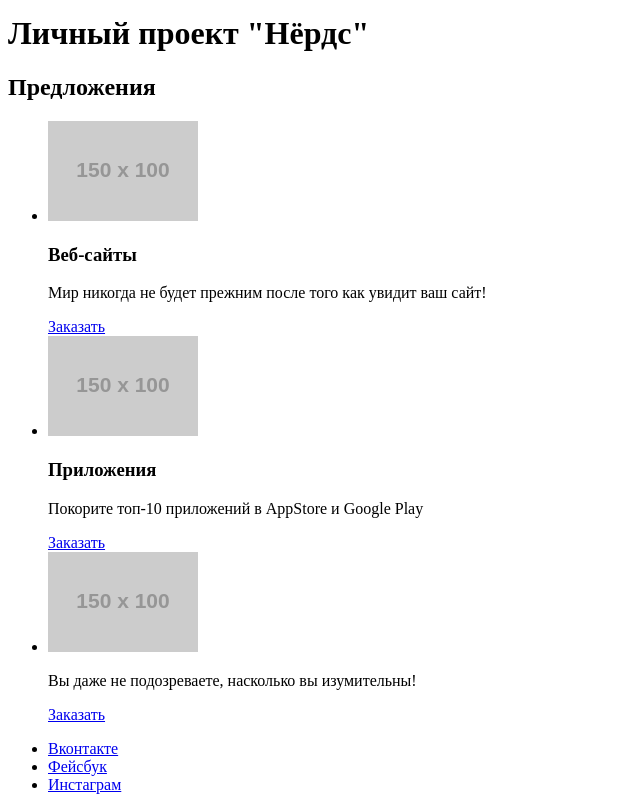
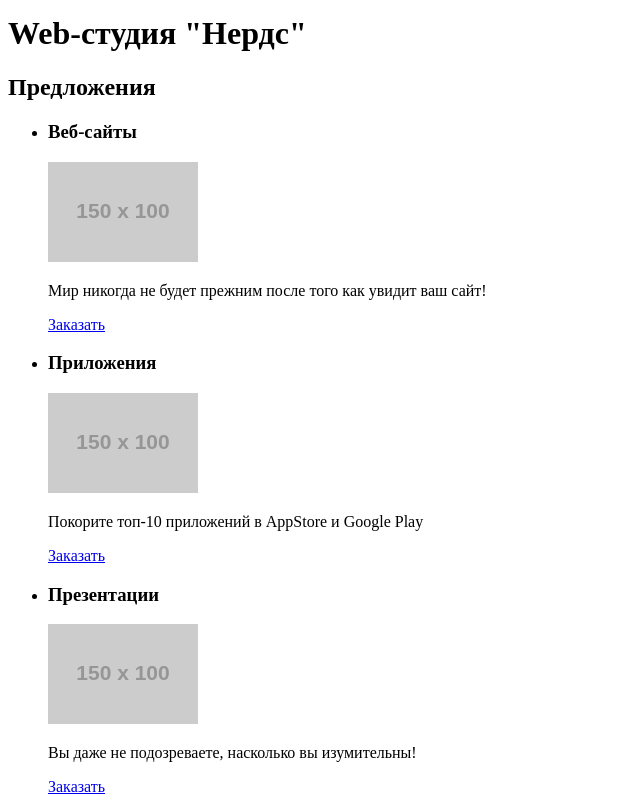
Before and after one commit to SergeyZhilavyi/1360181-nerds-28, a plain HTML site: page index.html in a window 1280 px wide. Shown: the part 240-1040 px from the top of the page, without its empty margins (0-640 px from the left). Drawn offline with Linux system fonts and the light colour scheme; placeholder pictures from the web are drawn by us.

Commit message:
Внёс исправления в задании

```diff
--- a/index.html
+++ b/index.html
@@ -23,24 +23,25 @@
   </header>
   <main>
 
-    <h1>Личный проект "Нёрдс"</h1>
+    <h1 class="visually-hidden">Web-студия "Нердс"</h1>
 
     <section>
       <h2>Предложения</h2>
         <ul>
            <li>
+            <h3>Веб-сайты</h3>
               <img src="https://via.placeholder.com/150x100" alt="Веб-сайты">
-              <h3>Веб-сайты</h3>
               <p>Мир никогда не будет прежним после того как увидит ваш сайт!</p>
               <a href="#">Заказать</a>
            </li>
            <li>
+            <h3>Приложения</h3>
               <img src="https://via.placeholder.com/150x100" alt="Приложения">
-              <h3>Приложения</h3>
               <p>Покорите топ-10 приложений в AppStore и Google Play</p>
               <a href="#">Заказать</a>
            </li>
            <li>
+             <h3>Презентации</h3>
             <img src="https://via.placeholder.com/150x100" alt="Презентации">
             <p>Вы даже не подозреваете, насколько вы изумительны!</p>
             <a href="#">Заказать</a>
@@ -53,7 +54,7 @@
   </main>
 
   <footer>
-     <div>
+
        <ul>
          <li>
            <a href="#">Вконтакте</a>
@@ -65,7 +66,7 @@
             <a href="#">Инстаграм</a>
           </li>
        </ul>
-     </div>
+
       <section>
         <h2>Давайте дружить, это выгодно!</h2>
         <span>Скидка 10% для друзей из социальных сетей.</span>
```
Also changed, not shown: catalog.html (+6 -5 lines).
